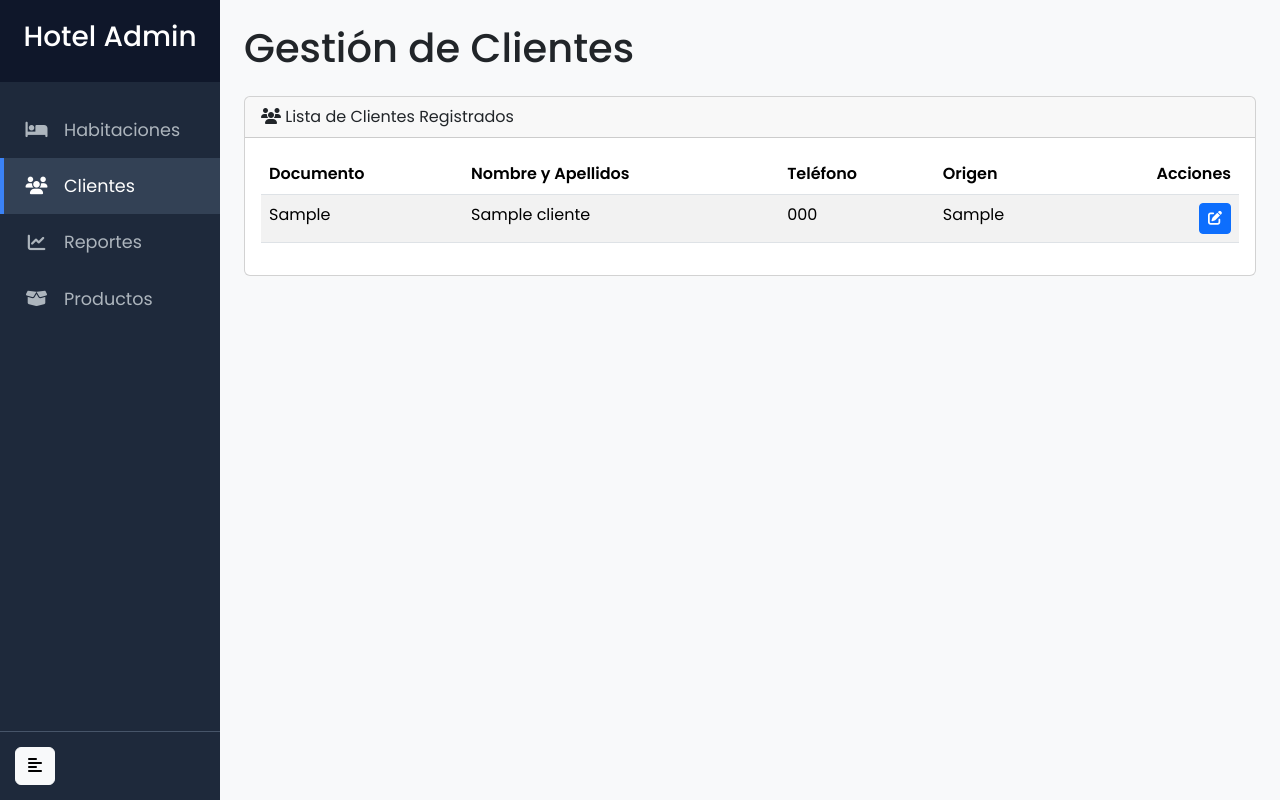
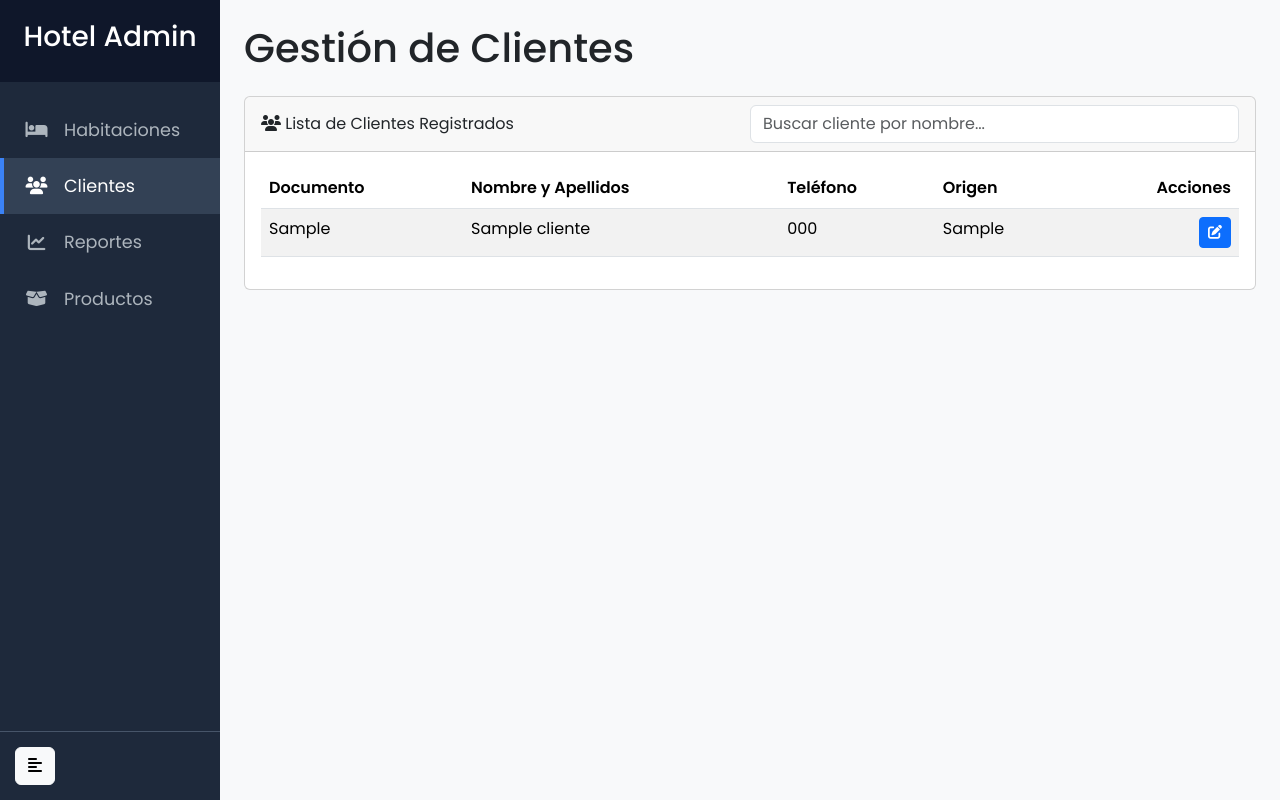
Before and after one commit to alimachevil/hm, a PHP site: page /clientes.php in a window 1280 px wide. Run offline with PHP 8.4, Linux system fonts and the light colour scheme; tables that the repository leaves empty or names only in its code hold one stand-in row (values such as "Sample post").

Commit message:
V. 0.2: Mejora Modulo Clientes: Funcion Busqueda

```diff
--- a/clientes.php
+++ b/clientes.php
@@ -6,7 +6,7 @@ require_once 'config/db_connect.php';
 //  MANEJO DE PETICIONES (ROUTER INTERNO)
 // ===================================================================
 
-// --- PARTE 1: MANEJO DE ACTUALIZACIÓN DE CLIENTE (Formulario POST) ---
+// --- MANEJO DE ACTUALIZACIÓN DE CLIENTE (Formulario POST) ---
 if ($_SERVER['REQUEST_METHOD'] === 'POST' && isset($_POST['action']) && $_POST['action'] === 'update_cliente') {
     $id = $_POST['id'];
     $nombre = $_POST['nombre'];
@@ -17,7 +17,6 @@ if ($_SERVER['REQUEST_METHOD'] === 'POST' && isset($_POST['action']) && $_POST['
         try {
             $stmt = $pdo->prepare("UPDATE Clientes SET nombre = ?, telefono = ?, origen = ? WHERE id = ?");
             $stmt->execute([$nombre, $telefono, $origen, $id]);
-            // Redirigimos a la misma página para evitar reenvío de formulario y ver los cambios.
             header('Location: clientes.php?update=success');
             exit;
         } catch (Exception $e) {
@@ -27,27 +26,12 @@ if ($_SERVER['REQUEST_METHOD'] === 'POST' && isset($_POST['action']) && $_POST['
     }
 }
 
-
-// --- PARTE 2: MANEJO DE PETICIÓN DE HISTORIAL (Llamada AJAX) ---
+// --- MANEJO DE PETICIÓN DE HISTORIAL (Llamada AJAX) ---
 if (isset($_GET['action']) && $_GET['action'] === 'get_historial') {
     header('Content-Type: application/json');
     $cliente_id = $_GET['id'] ?? 0;
-
     try {
-        $stmt = $pdo->prepare("
-            SELECT
-                o.fecha_inicio, o.estadia_dias, o.monto_total,
-                h.numero_habitacion, th.nombre AS tipo_habitacion,
-                (SELECT p.comprobante FROM Pagos p WHERE p.ocupacion_id = o.id AND p.comprobante IS NOT NULL ORDER BY p.fecha_pago DESC LIMIT 1) AS comprobante_tipo,
-                (SELECT p.numero_comprobante FROM Pagos p WHERE p.ocupacion_id = o.id AND p.numero_comprobante IS NOT NULL ORDER BY p.fecha_pago DESC LIMIT 1) AS comprobante_numero,
-                (SELECT p.metodo_pago FROM Pagos p WHERE p.ocupacion_id = o.id ORDER BY p.fecha_pago DESC LIMIT 1) AS ultimo_metodo_pago,
-                (SELECT SUM(p.monto_pagado) FROM Pagos p WHERE p.ocupacion_id = o.id) >= o.monto_total AS pagado_completo
-            FROM Ocupaciones o
-            JOIN Habitaciones h ON o.habitacion_id = h.numero_habitacion
-            JOIN Tipos_Habitaciones th ON h.tipo_id = th.id
-            WHERE o.cliente_id = ?
-            ORDER BY o.fecha_inicio DESC
-        ");
+        $stmt = $pdo->prepare("SELECT o.fecha_inicio, o.id as id_ocupacion, o.estadia_dias, o.monto_total, h.numero_habitacion, th.nombre AS tipo_habitacion, (SELECT p.comprobante FROM Pagos p WHERE p.ocupacion_id = o.id AND p.comprobante IS NOT NULL ORDER BY p.fecha_pago DESC LIMIT 1) AS comprobante_tipo, (SELECT p.numero_comprobante FROM Pagos p WHERE p.ocupacion_id = o.id AND p.numero_comprobante IS NOT NULL ORDER BY p.fecha_pago DESC LIMIT 1) AS comprobante_numero, (SELECT p.metodo_pago FROM Pagos p WHERE p.ocupacion_id = o.id ORDER BY p.fecha_pago DESC LIMIT 1) AS ultimo_metodo_pago, (SELECT SUM(p.monto_pagado) FROM Pagos p WHERE p.ocupacion_id = o.id) >= o.monto_total AS pagado_completo FROM Ocupaciones o JOIN Habitaciones h ON o.habitacion_id = h.numero_habitacion JOIN Tipos_Habitaciones th ON h.tipo_id = th.id WHERE o.cliente_id = ? ORDER BY o.fecha_inicio DESC");
         $stmt->execute([$cliente_id]);
         $historial = $stmt->fetchAll(PDO::FETCH_ASSOC);
         echo json_encode($historial);
@@ -55,16 +39,13 @@ if (isset($_GET['action']) && $_GET['action'] === 'get_historial') {
         http_response_code(500);
         echo json_encode(['error' => 'Error al obtener el historial.']);
     }
-    // Detenemos la ejecución para no renderizar el resto del HTML.
     exit;
 }
 
-
-// --- PARTE 3: LÓGICA PARA LA CARGA NORMAL DE LA PÁGINA (GET) ---
+// --- LÓGICA PARA LA CARGA NORMAL DE LA PÁGINA (GET) ---
 $page_title = "Gestión de Clientes";
 require_once 'templates/header.php';
 
-// Obtenemos la lista de clientes para mostrar en la tabla.
 $stmt = $pdo->query("SELECT id, documento_identidad, nombre, telefono, origen FROM Clientes ORDER BY nombre ASC");
 $clientes = $stmt->fetchAll();
 ?>
@@ -77,7 +58,13 @@ $clientes = $stmt->fetchAll();
 
     <!-- Área de la Lista de Clientes -->
     <div class="card">
-        <div class="card-header"><i class="fas fa-users"></i> Lista de Clientes Registrados</div>
+        <div class="card-header d-flex justify-content-between align-items-center">
+            <span><i class="fas fa-users"></i> Lista de Clientes Registrados</span>
+            <!-- ========== NUEVO CAMPO DE BÚSQUEDA ========== -->
+            <div class="w-50">
+                <input type="text" id="filtro-cliente" class="form-control" placeholder="Buscar cliente por nombre...">
+            </div>
+        </div>
         <div class="card-body">
             <div class="table-responsive">
                 <table class="table table-hover table-striped">
@@ -91,8 +78,12 @@ $clientes = $stmt->fetchAll();
                         </tr>
                     </thead>
                     <tbody id="tabla-clientes">
+                        <?php if (empty($clientes)): ?>
+                            <tr><td colspan="5" class="text-center text-muted">No hay clientes registrados.</td></tr>
+                        <?php else: ?>
                             <?php foreach ($clientes as $cliente): ?>
-                            <tr style="cursor: pointer;" data-cliente-id="<?php echo $cliente['id']; ?>" title="Haz clic para ver el historial">
+                                <!-- Se añade data-nombre para la búsqueda en JS -->
+                                <tr style="cursor: pointer;" data-cliente-id="<?php echo $cliente['id']; ?>" data-nombre-cliente="<?php echo strtolower(htmlspecialchars($cliente['nombre'])); ?>" title="Haz clic para ver el historial">
                                     <td><?php echo htmlspecialchars($cliente['documento_identidad']); ?></td>
                                     <td><?php echo htmlspecialchars($cliente['nombre']); ?></td>
                                     <td><?php echo htmlspecialchars($cliente['telefono'] ?? 'N/A'); ?></td>
@@ -110,8 +101,11 @@ $clientes = $stmt->fetchAll();
                                     </td>
                                 </tr>
                             <?php endforeach; ?>
+                        <?php endif; ?>
                     </tbody>
                 </table>
+                 <!-- Mensaje si no hay resultados de búsqueda -->
+                 <p id="mensaje-no-resultados" class="text-center text-muted mt-3" style="display: none;">No se encontraron clientes con ese nombre.</p>
             </div>
         </div>
     </div>
@@ -173,6 +167,38 @@ document.addEventListener('DOMContentLoaded', function () {
     const modalEditarCliente = new bootstrap.Modal(modalEditarClienteElement);
     const historialContainer = document.getElementById('historial-cliente-container');
     const historialContenido = document.getElementById('historial-contenido');
+
+    // ========== NUEVA LÓGICA DE BÚSQUEDA ==========
+    const filtroInput = document.getElementById('filtro-cliente');
+    const filasClientes = tablaClientes.querySelectorAll('tr');
+    const mensajeNoResultados = document.getElementById('mensaje-no-resultados');
+
+    if (filtroInput) {
+        filtroInput.addEventListener('input', function() {
+            const filtroTexto = this.value.toLowerCase().trim();
+            let resultadosVisibles = 0;
+
+            filasClientes.forEach(fila => {
+                // Obtenemos el nombre del cliente del data-attribute que añadimos
+                const nombreCliente = fila.dataset.nombreCliente || '';
+
+                // Comparamos si el nombre del cliente incluye el texto del filtro
+                if (nombreCliente.includes(filtroTexto)) {
+                    fila.style.display = ''; // Muestra la fila
+                    resultadosVisibles++;
+                } else {
+                    fila.style.display = 'none'; // Oculta la fila
+                }
+            });
+
+            // Mostramos un mensaje si no hay resultados
+            if (resultadosVisibles === 0) {
+                mensajeNoResultados.style.display = 'block';
+            } else {
+                mensajeNoResultados.style.display = 'none';
+            }
+        });
+    }
 
     // Lógica para rellenar el modal y mostrar el historial
     tablaClientes.addEventListener('click', function (e) {
```
Lines whose indentation alone changed are shown as unchanged.
